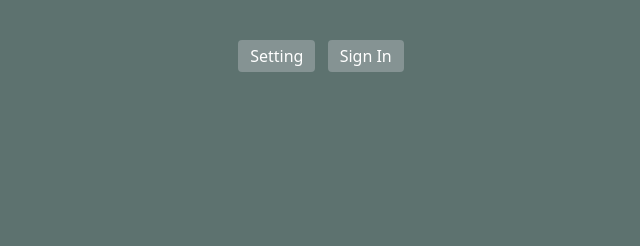
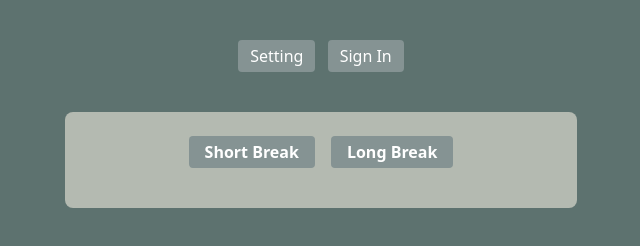
Before and after one commit to Khadeej01/Productivity-App, a plain HTML site: page kanjereb.html in a window 1280 px wide. Shown: the whole page, without its empty margins (319-959 px from the left). Drawn offline with nearby package versions, Linux system fonts and the light colour scheme.

Commit message:
Short and long break buttons

```diff
--- a/kanjereb.html
+++ b/kanjereb.html
@@ -16,6 +16,13 @@
         </div>
     </header>
 
+    <div class="bg-[#B4BAB1] p-6 rounded-lg mt-10 text-center w-3/4 max-w-lg">
+        <div class="flex justify-center space-x-4 mb-4">
+            <button class="text-white bg-[#859393] px-4 py-1 rounded text-white font-bold">Short Break</button>
+            <button class="text-white bg-[#859393] px-4 py-1 rounded text-white font-bold">Long Break</button>
+        </div>
+
+
 
 </body>
 </html>
```
